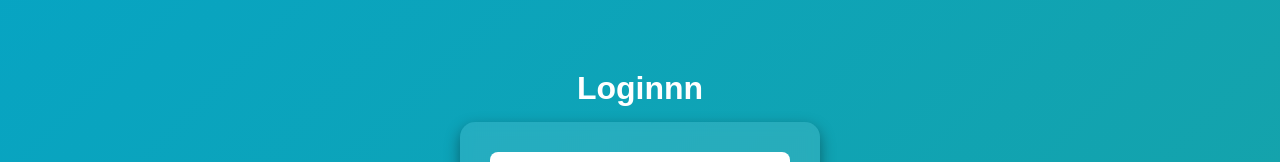
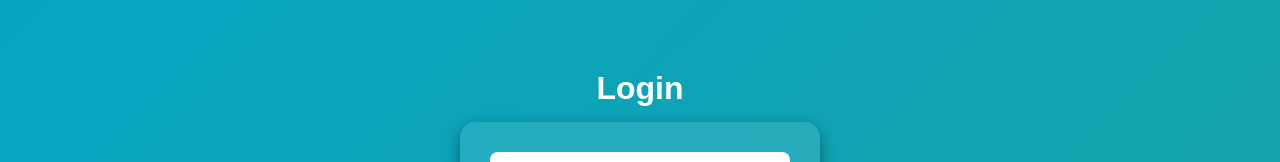
Before and after one commit to fabriciorivera0910-a11y/M.a.i.-collage-ia, a plain HTML site: page index.html in a window 1280 px wide. Shown: the part 206-368 px from the top of the page. Drawn offline with Linux system fonts and the light colour scheme.

Commit message:
Add files via upload

```diff
--- a/index.html
+++ b/index.html
@@ -7,7 +7,7 @@
   <script src="db.js" defer></script>
 </head>
 <body>
-  <h2>Loginnn</h2>
+  <h2>Login</h2>
   <form id="loginForm">
     <input type="text" name="usuario" placeholder="Usuario" required>
     <input type="password" name="password" placeholder="Contraseña" required>
```
